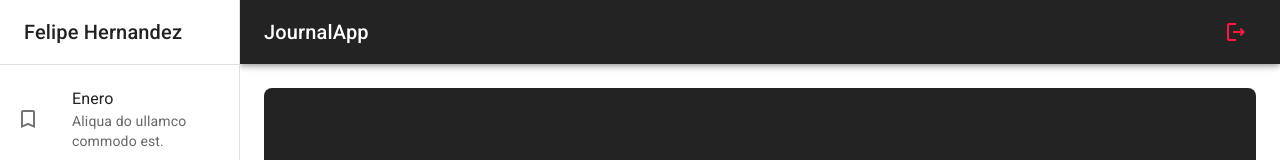
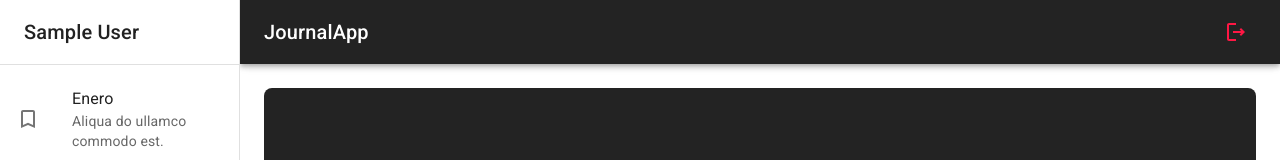
Before and after one commit to FelipeHernandez98/journal-app-react, a React (Vite) app: page / in a window 1280 px wide. Shown: the top 160 px of the page. Built offline with nearby package versions, Linux system fonts and the light colour scheme; no server answers; sample sign-in values are in the browser's storage.

Commit message:
implementando efectos con animate

```diff
--- a/index.html
+++ b/index.html
@@ -9,6 +9,10 @@
       rel="stylesheet"
       href="https://fonts.googleapis.com/css?family=Roboto:300,400,500,700&display=swap"
     />
+    <link
+      rel="stylesheet"
+      href="https://cdnjs.cloudflare.com/ajax/libs/animate.css/4.1.1/animate.min.css"
+    />
   </head>
   <body>
     <div id="root"></div>
--- a/src/auth/pages/LoginPage.jsx
+++ b/src/auth/pages/LoginPage.jsx
@@ -35,7 +35,9 @@ export const LoginPage = () => {
   return (
 
     <AuthLayout title="Login">
-      <form onSubmit={onSubmit}>
+      <form onSubmit={onSubmit}
+            className='animate__animated animate__fadeIn animate__faster'
+      >
         <Grid container>
           <Grid item xs={12} sx={{ mt: 2 }}>
             <TextField
--- a/src/auth/pages/RegisterPage.jsx
+++ b/src/auth/pages/RegisterPage.jsx
@@ -47,7 +47,9 @@ export const RegisterPage = () => {
   return (
 
     <AuthLayout title="Register">
-      <form onSubmit={onSubmit}>
+      <form onSubmit={onSubmit}
+            className='animate__animated animate__fadeIn animate__faster'
+      >
         <Grid container>
           <Grid item xs={12} sx={{ mt: 2 }}>
             <TextField
--- a/src/journal/components/SideBar.jsx
+++ b/src/journal/components/SideBar.jsx
@@ -1,7 +1,10 @@
 import { Box, Divider, Drawer, Grid, List, ListItem, ListItemButton, ListItemIcon, ListItemText, Toolbar, Typography } from "@mui/material"
 import { TurnedInNot } from "@mui/icons-material";
+import { useSelector } from 'react-redux'
 
 export const SideBar = ({ drawerWidth = 240}) => {
+
+    const { displayName } = useSelector( state => state.auth );
   return (
     <Box
         component='nav'
@@ -16,7 +19,7 @@ export const SideBar = ({ drawerWidth = 240}) => {
             }}
         >
             <Toolbar>
-                <Typography variant="h6" noWrap component='div'>Felipe Hernandez</Typography>
+                <Typography variant="h6" noWrap component='div'>{ displayName }</Typography>
             </Toolbar>
             <Divider />
             <List>
```
